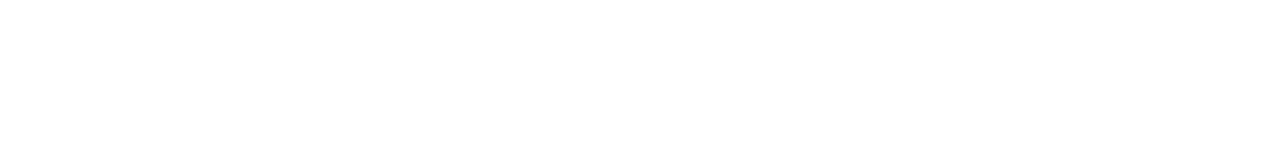
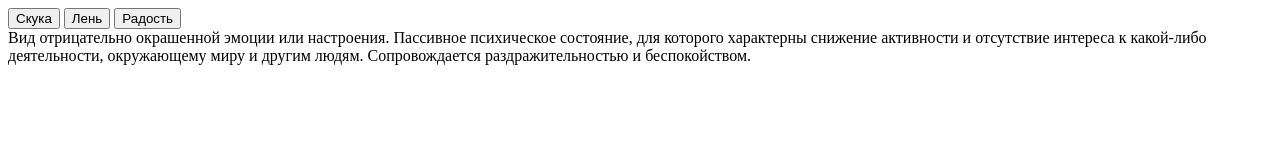
Before and after one commit to omatvienko/first-project, a plain HTML site: page index.html in a window 1280 px wide. Drawn offline with Linux system fonts and the light colour scheme.

Commit message:
new files

```diff
--- a/index.html
+++ b/index.html
@@ -5,5 +5,19 @@
     <meta name="viewport" content="width=device-width, initial-scale=1.0" />
     <title>Document</title>
   </head>
-  <body></body>
+  <body>
+    <div class="tab-list">
+      <div class="tabs">
+        <button class="active">Скука</button>
+        <button>Лень</button>
+        <button>Радость</button>
+      </div>
+      <div class="tablist-content">
+        Вид отрицательно окрашенной эмоции или настроения. Пассивное психическое
+        состояние, для которого характерны снижение активности и отсутствие
+        интереса к какой-либо деятельности, окружающему миру и другим людям.
+        Сопровождается раздражительностью и беспокойством.
+      </div>
+    </div>
+  </body>
 </html>
--- a/style.css
+++ b/style.css
@@ -0,0 +1,10 @@
+body {
+  display: flex;
+  justify-content: center;
+  align-items: center;
+  min-width: 850px;
+  margin: 0;
+  font-family: 'Open Sans', sans-serif;
+  font-size: 18px;
+  background-image: url(https://code.s3.yandex.net/web-code/images/dotted.svg);
+}
```
